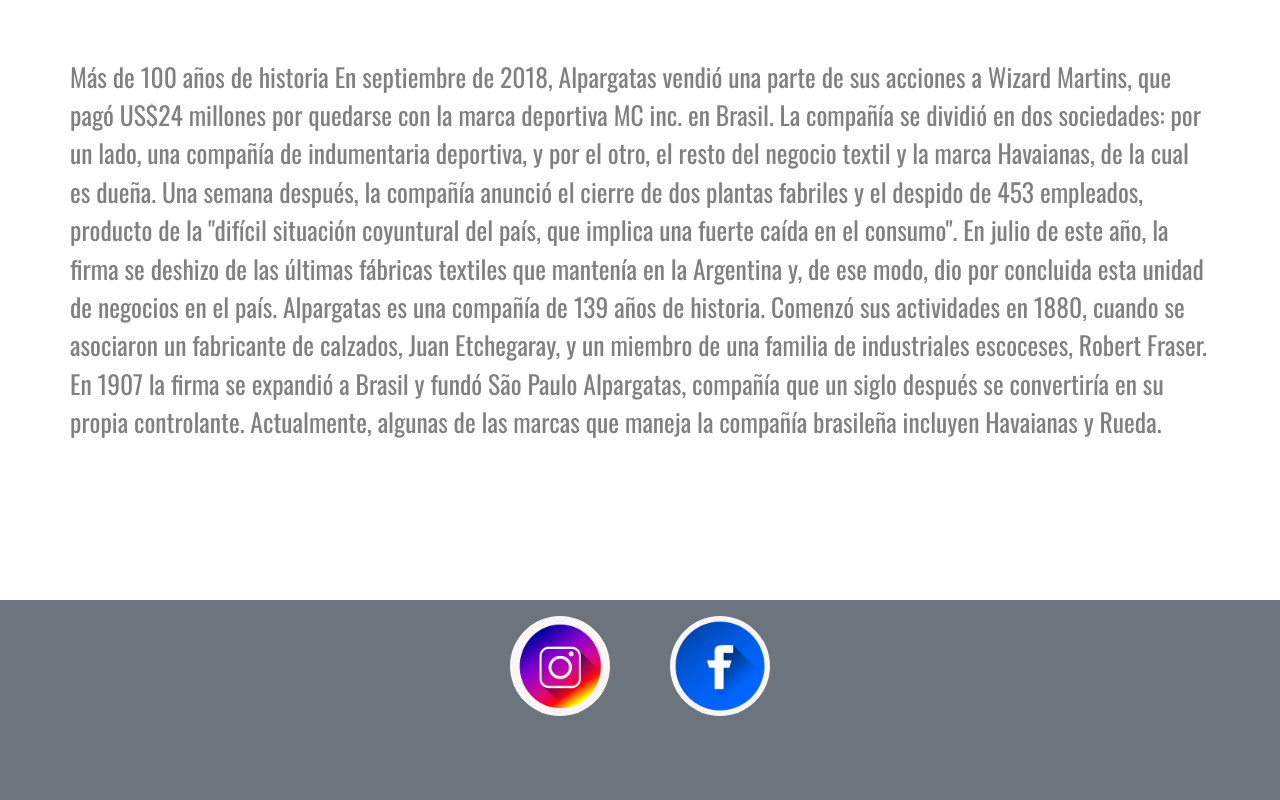
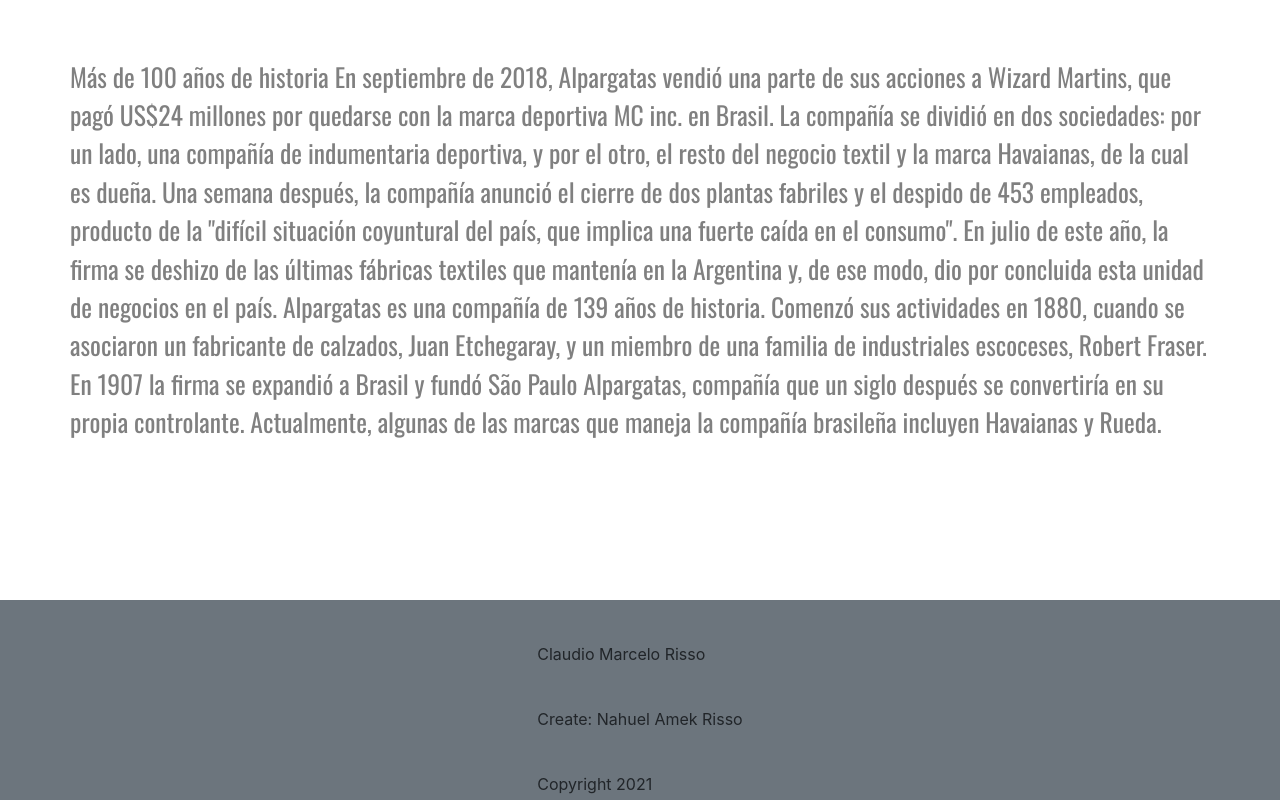
Before and after one commit to NahuelRisso/MC.inc, a website: page pages/sobrenosotros.html in a window 1280 px wide. Shown: the part 1917-2717 px from the top of the page. Drawn offline with nearby package versions, Linux system fonts and the light colour scheme.

Commit message:
modificacion del footer

```diff
--- a/pages/sobrenosotros.html
+++ b/pages/sobrenosotros.html
@@ -87,13 +87,13 @@
           </section>
         </article>
 
-      <footer class="article-footer">
-              <a href="http://www.instagram.com" target="_blank"><img class="div-footer-img" src="../assets/img/instagram_108043.png"
-                  alt="IconIG"></a>
-
-              <a href="http://www.facebook.com" target="_blank"><img class="div-footer-img" src="../assets/img/facebook_108044.png"
-                  alt="IconFb"></a>
-      </footer>
+        <footer class="article-footer">
+          <section>
+            <p>Claudio Marcelo Risso</p>
+            <p>Create: Nahuel Amek Risso</p>
+            <p>Copyright 2021</p>
+          </section>
+        </footer>
 
       <script src="https://code.jquery.com/jquery-3.5.1.slim.min.js" integrity="sha384-DfXdz2htPH0lsSSs5nCTpuj/zy4C+OGpamoFVy38MVBnE+IbbVYUew+OrCXaRkfj" crossorigin="anonymous"></script>
       <script src="https://cdn.jsdelivr.net/npm/bootstrap@4.6.0/dist/js/bootstrap.bundle.min.js" integrity="sha384-Piv4xVNRyMGpqkS2by6br4gNJ7DXjqk09RmUpJ8jgGtD7zP9yug3goQfGII0yAns" crossorigin="anonymous"></script>
--- a/scss/_footer.scss
+++ b/scss/_footer.scss
@@ -4,14 +4,7 @@
     justify-content: center;
     height: 200px;
     background-color: #6c757d;
-    a{
-        img{
-            width: 100%;
-            height: 100px;
-            padding: 0 30px;
-            margin: 10% 0;
-            border-radius: 100%;
+        p{
+            margin-top: 20%;
         }
-
-    }
 }
```
Also changed, not shown: index.html (+5 -7 lines), pages/ropa.html (+7 -7 lines), pages/zapatillas.html (+7 -7 lines), css/style.css, 1 other file.
